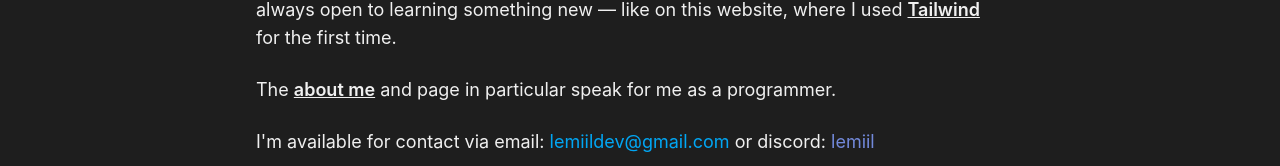
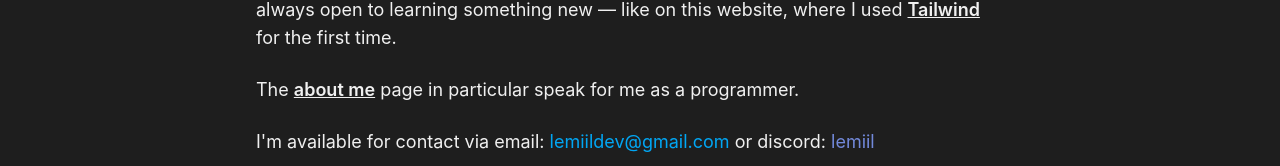
Before and after one commit to lemiil/lemiil-fun, a Vue app: page / in a window 1280 px wide. Shown: the part 600-766 px from the top of the page. Built offline with nearby package versions, Linux system fonts and the light colour scheme.

Commit message:
fix: typo

```diff
--- a/src/views/Home.vue
+++ b/src/views/Home.vue
@@ -42,7 +42,7 @@ import layout from './Layout.vue';
                 <p class="text-lg">The
                     <router-link class="font-semibold underline transition" :to="{ name: 'About' }">about
                         me</router-link>
-                    and page in particular speak for me as a programmer.
+                    page in particular speak for me as a programmer.
 
                 </p>
 
```
